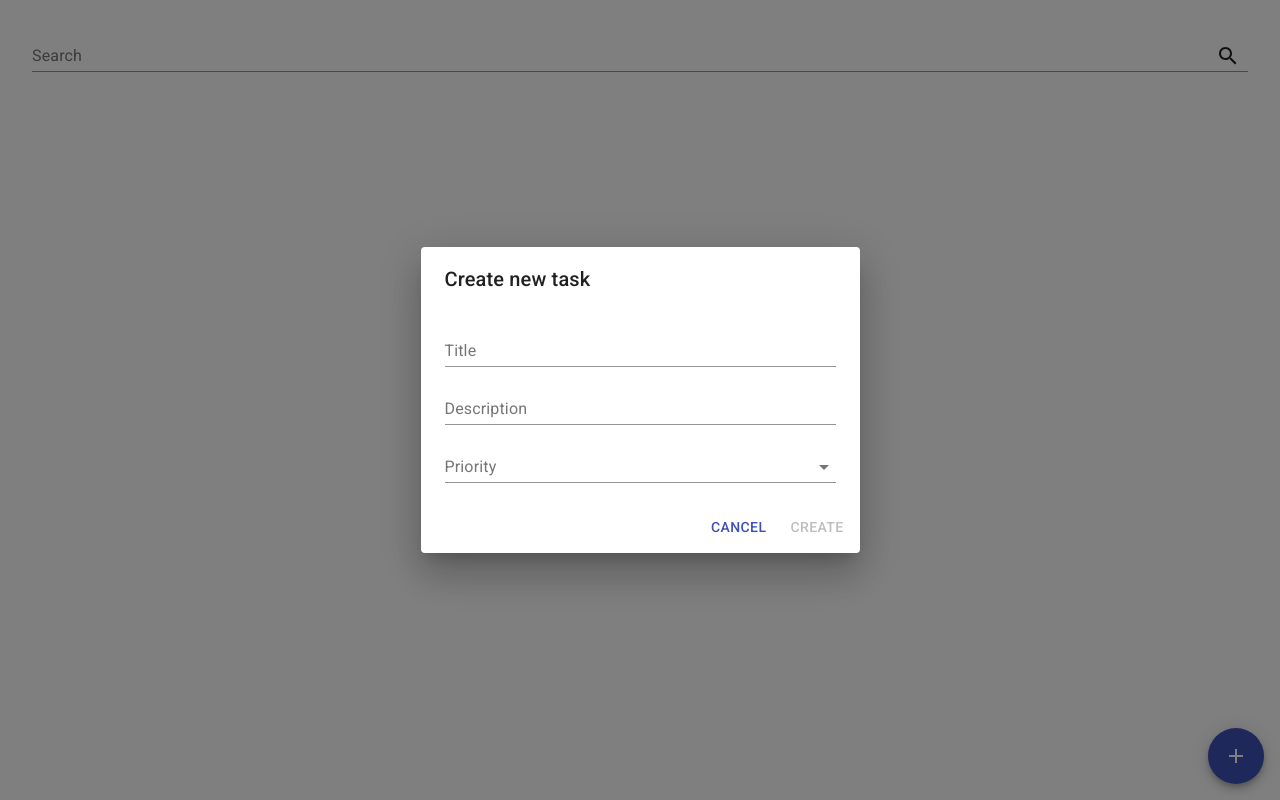
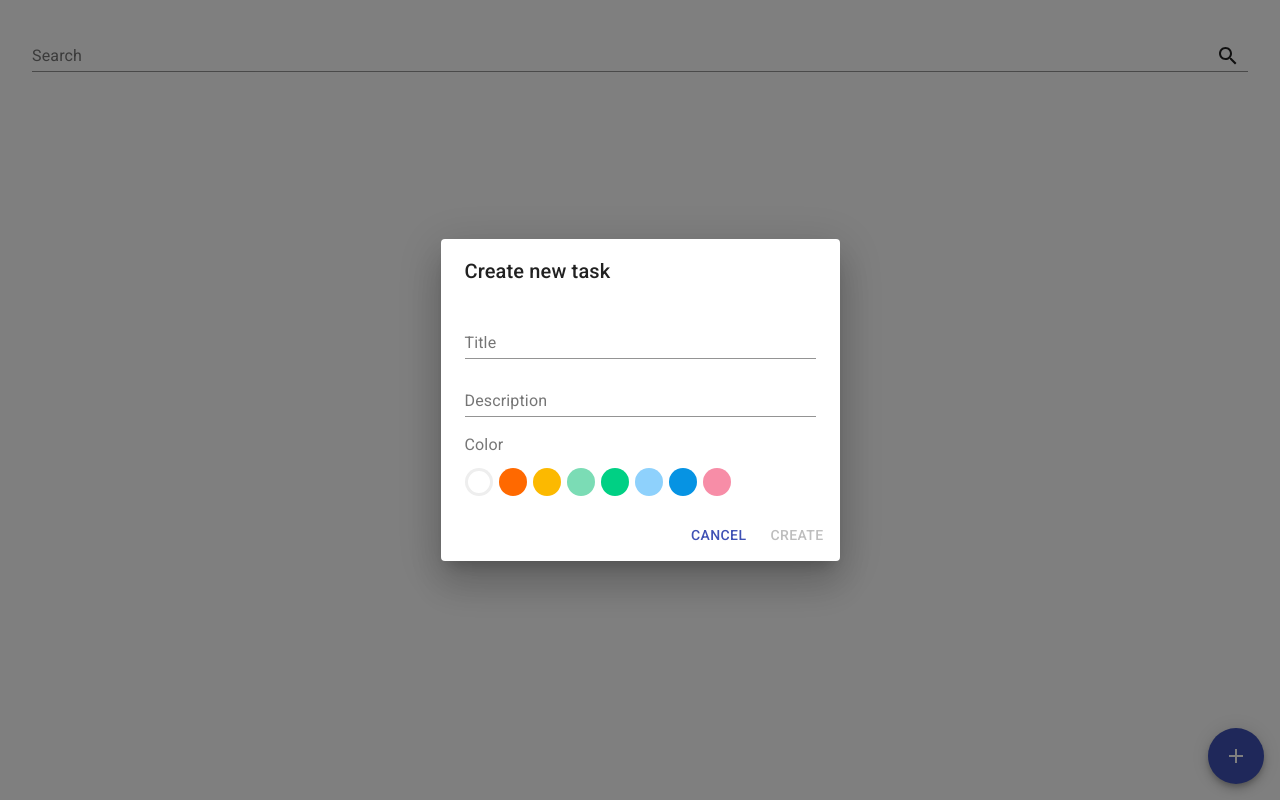
Before and after one commit to goveo/ynotes, a React (Create React App) app: page / in a window 1280 px wide. Both pictures are taken after a click on the button "add". Built offline with nearby package versions, Linux system fonts and the light colour scheme.

Commit message:
Added task color picker

```diff
--- a/package.json
+++ b/package.json
@@ -10,6 +10,7 @@
     "@testing-library/user-event": "^7.1.2",
     "lodash": "^4.17.15",
     "react": "^16.13.1",
+    "react-color": "^2.18.1",
     "react-dom": "^16.13.1",
     "react-scripts": "3.4.1",
     "styled-components": "^5.1.1"
--- a/src/components/Task.js
+++ b/src/components/Task.js
@@ -13,19 +13,7 @@ import DeleteIcon from '@material-ui/icons/Delete';
 import DoneIcon from '@material-ui/icons/Done';
 import TasksContext from '../context/tasks/tasksContext';
 
-export const Priorities = Object.freeze({
-  LOW: 'LOW',
-  MEDIUM: 'MEDIUM',
-  HIGH: 'HIGH',
-});
-
-const colors = {
-  LOW: '#bfffbf',
-  MEDIUM: '#ffffbf',
-  HIGH: '#ffbfbf',
-};
-
-const Task = ({id, title, description, priority}) => {
+const Task = ({id, title, description, color}) => {
   const tasksContext = useContext(TasksContext);
 
   const doneTask = useCallback((e) => {
@@ -42,7 +30,7 @@ const Task = ({id, title, description, priority}) => {
 
 
   return (
-    <TaskExpansionPanel priority={priority}>
+    <TaskExpansionPanel color={color}>
       <ExpansionPanelSummary
         expandIcon={<ExpandMoreIcon />}
         aria-controls={`${id}-content`}
@@ -71,11 +59,11 @@ Task.propTypes = {
   id: PropTypes.string.isRequired,
   title: PropTypes.string.isRequired,
   description: PropTypes.string.isRequired,
-  priority: PropTypes.string.isRequired,
+  color: PropTypes.string.isRequired,
 };
 
 const TaskExpansionPanel = styled(ExpansionPanel)`
-  background: ${(props) => colors[props.priority]};
+  background: ${(props) => props.color};
 `;
 
 const TaskButton = styled(IconButton)`
--- a/src/components/TasksList.js
+++ b/src/components/TasksList.js
@@ -20,8 +20,8 @@ const TasksList = () => {
     else {
       tasks = tasksContext.tasks;
     }
-    return tasks.map(({ id, title, description, priority, isDone }) => (
-      !isDone ? <Task key={id} id={id} title={title} description={description} priority={priority} isDone={isDone} /> : null
+    return tasks.map(({ id, title, description, color, isDone }) => (
+      !isDone ? <Task key={id} id={id} title={title} description={description} color={color} isDone={isDone} /> : null
     ));
   };
 
--- a/src/components/modal/CreateTaskModal.js
+++ b/src/components/modal/CreateTaskModal.js
@@ -1,9 +1,9 @@
 import React from 'react';
 import styled from 'styled-components';
 import PropTypes from 'prop-types';
-import { Button, TextField, MenuItem } from '@material-ui/core';
+import { CirclePicker } from 'react-color';
+import { Button, TextField, InputLabel } from '@material-ui/core';
 import { makeStyles } from '@material-ui/core/styles';
-import { Priorities } from '../Task';
 import Modal from './Modal';
 import TasksContext from '../../context/tasks/tasksContext';
 
@@ -15,26 +15,38 @@ const useStyles = makeStyles((theme) => ({
   },
 }));
 
+const DEFAULT_COLOR = '#eeeeee';
+const PICKER_COLORS = [
+  DEFAULT_COLOR,
+  '#FF6900',
+  '#FCB900',
+  '#7BDCB5',
+  '#00D084',
+  '#8ED1FC',
+  '#0693E3',
+  '#F78DA7',
+];
+
 const CreateTaskModal = ({ isOpen, closeModal }) => {
   const classes = useStyles();
   const [title, setTitle] = React.useState('');
   const [description, setDescription] = React.useState('');
-  const [priority, setPriority] = React.useState('');
+  const [color, setColor] = React.useState(DEFAULT_COLOR);
   const tasksContext = React.useContext(TasksContext);
 
   const onClose = React.useCallback(() => {
     setTitle('');
     setDescription('');
-    setPriority('');
+    setColor(DEFAULT_COLOR);
     closeModal();
   }, [closeModal]);
 
   const createTask = React.useCallback(() => {
     onClose();
     tasksContext.addTask({
-      title, description, priority,
+      title, description, color,
     });
-  }, [onClose, title, description, priority, tasksContext]);
+  }, [onClose, title, description, color, tasksContext]);
 
   return (
     <Modal
@@ -45,16 +57,18 @@ const CreateTaskModal = ({ isOpen, closeModal }) => {
         <form className={classes.formControl}>
           <Input label="Title" onChange={(e) => setTitle(e.target.value)}/>
           <Input label="Description" multiline onChange={(e) => setDescription(e.target.value)}/>
-          <Input
-            select
-            label="Priority"
-            value={priority}
-            onChange={(e) => setPriority(e.target.value)}
-          >
-            {Object.keys(Priorities).map(priority => (
-              <MenuItem key={priority} value={priority}>{priority}</MenuItem>
-            ))}
-          </Input>
+          <div>
+            <ColorLabel>Color</ColorLabel>
+            <ColorPicker
+              width={'100%'}
+              circleSpacing={6}
+              circleSize={28}
+              color={color}
+              colors={PICKER_COLORS}
+              triangle='hide'
+              onChangeComplete={(e) => setColor(e.hex)}
+            />
+          </div>
         </form>
       }
       actions={
@@ -62,7 +76,7 @@ const CreateTaskModal = ({ isOpen, closeModal }) => {
           <Button onClick={onClose} color="primary">
             Cancel
           </Button>
-          <Button onClick={createTask} color="primary" disabled={!title || !priority}>
+          <Button onClick={createTask} color="primary" disabled={!title}>
             Create
           </Button>
         </>
@@ -80,4 +94,13 @@ const Input = styled(TextField)`
   margin-bottom: 10px;
 `;
 
+const ColorPicker = styled(CirclePicker)`
+  margin: 10px 0;
+  padding: 5px 0;
+`;
+
+const ColorLabel = styled(InputLabel)`
+  margin-top: 10px;
+`;
+
 export default CreateTaskModal;
```
Also changed, not shown: 1 other file (tests, documents, lock files or other folders).
